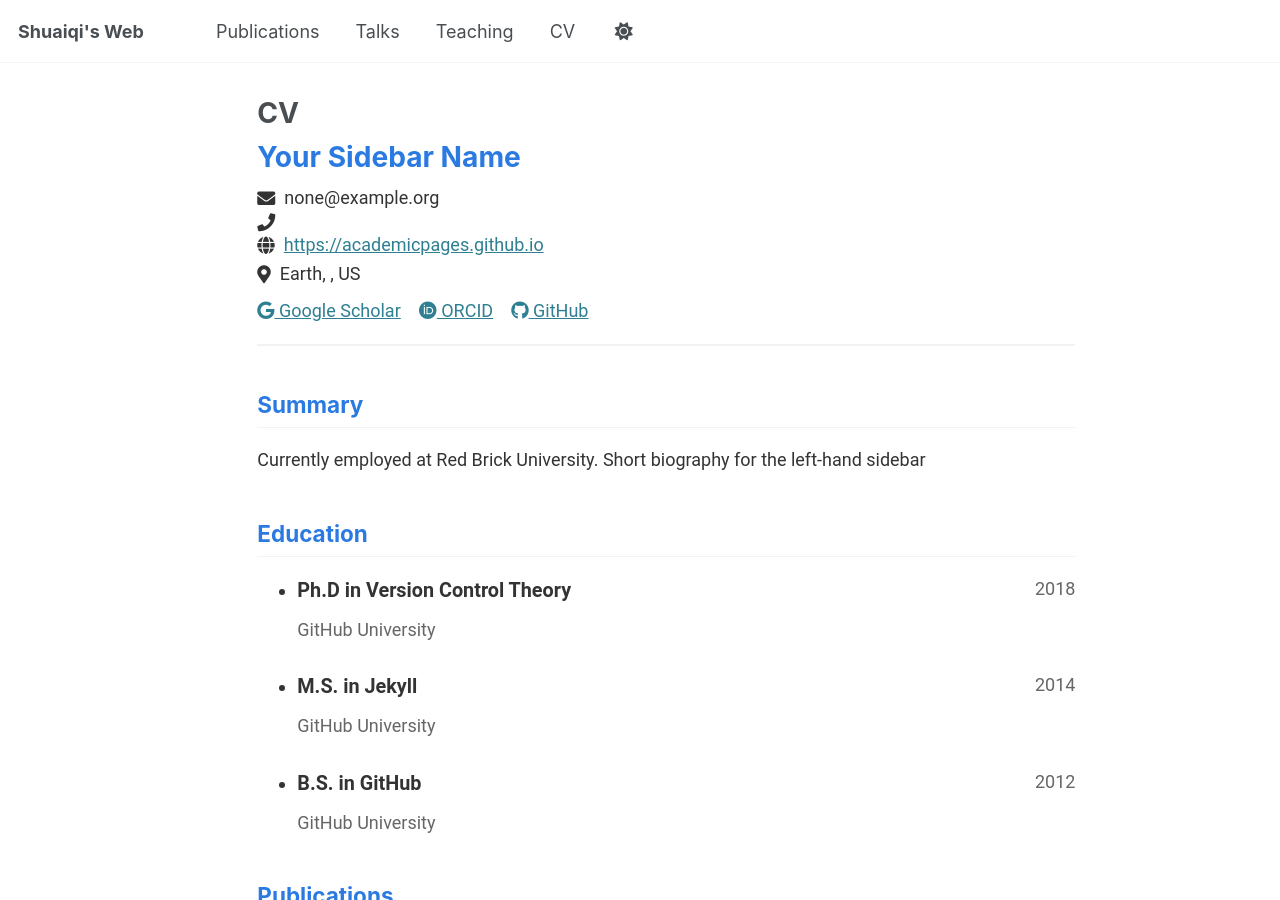
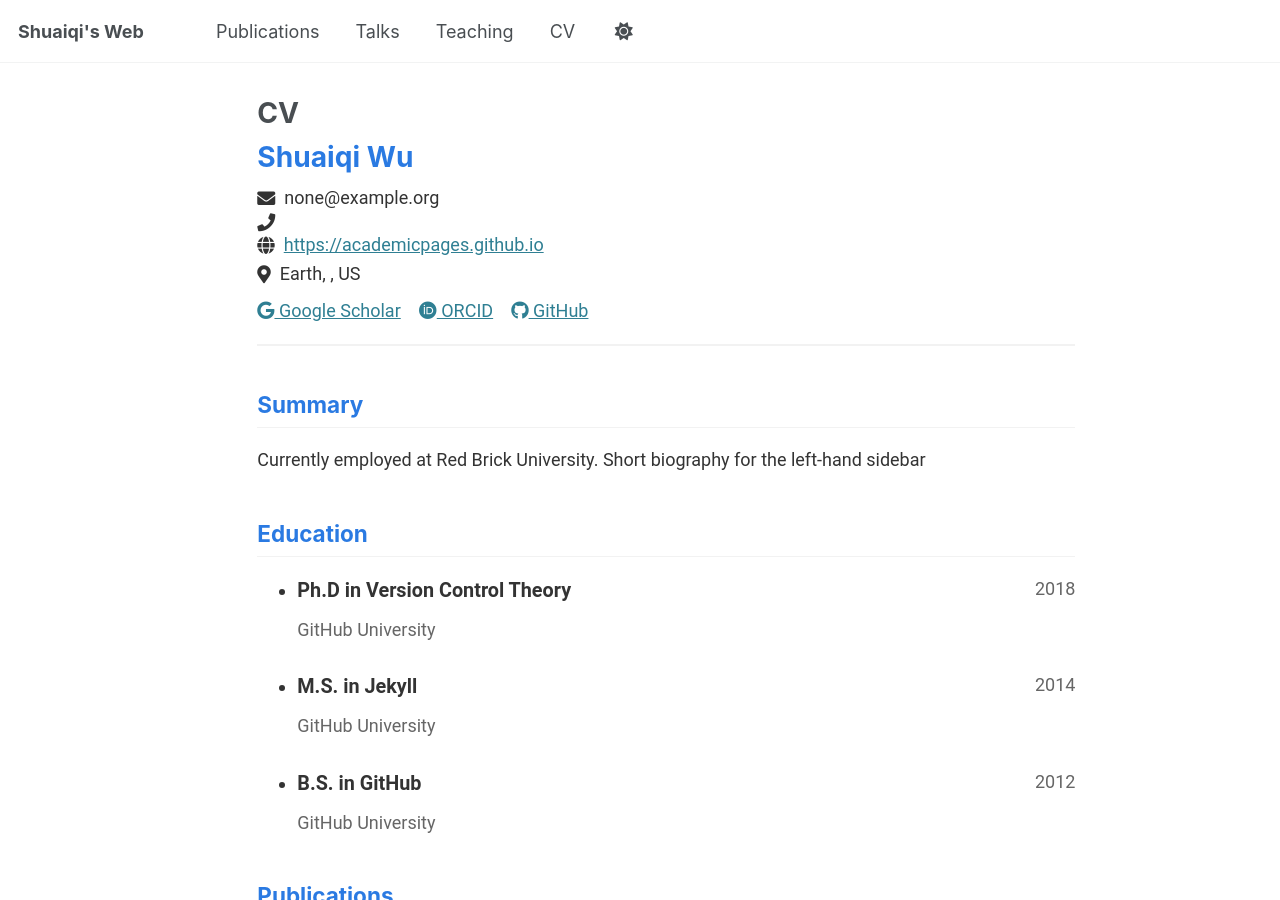
Before and after one commit to shqwu/shqwu.github.io, a Jekyll site: the page built from _pages/cv-json.md, in a window 1280 px wide and 900 px high. Built offline with Jekyll 4.4.1, drawn with Linux system fonts in a browser that asks for light colours.

Commit message:
Update cv.json

```diff
--- a/_data/cv.json
+++ b/_data/cv.json
@@ -1,6 +1,6 @@
 {
   "basics": {
-    "name": "Your Sidebar Name",
+    "name": "Shuaiqi Wu",
     "email": "none@example.org",
     "phone": "",
     "website": "https://academicpages.github.io",
```
